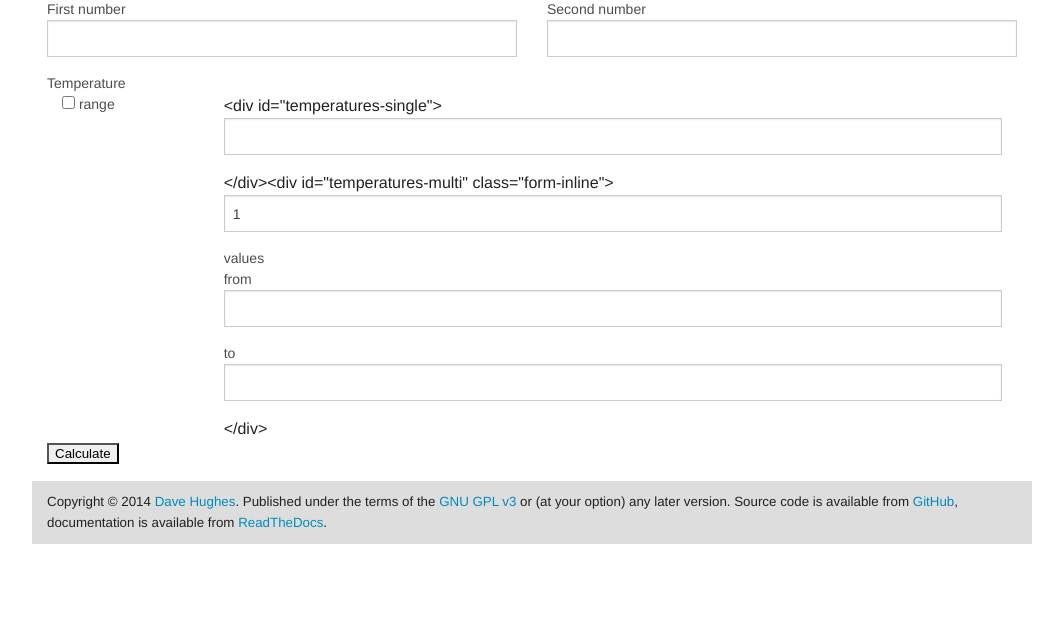
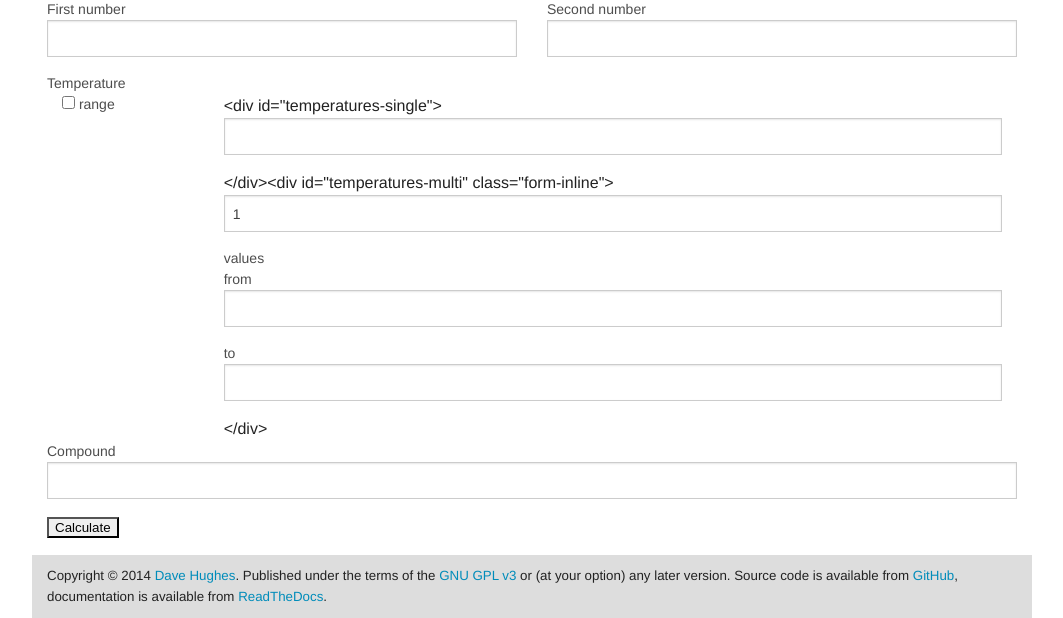
Before and after one commit to waveform-computing/umansysprop, a Flask app: page /tool/test in a window 1280 px wide. Shown: the part 251-869 px from the top of the page, without its empty margins (108-1171 px from the left). Before the commit the page ends 795 px from the top, so only its background shows below. Run offline with Flask 2, Linux system fonts and the light colour scheme; some libraries are stand-ins or nearby versions.

Commit message:
Added single-value SMILES field

```diff
--- a/umansysprop/forms.py
+++ b/umansysprop/forms.py
@@ -32,8 +32,10 @@
 
 import math
 
+import pybel
 from wtforms import Form
 from wtforms.fields import (
+    Field,
     BooleanField,
     FloatField,
     RadioField,
@@ -46,6 +48,8 @@
     FileField,
     FormField,
     SubmitField,
+    FormField,
+    FieldList,
     )
 from wtforms.fields.html5 import (
     SearchField,
@@ -73,8 +77,25 @@
     AnyOf,
     NoneOf,
     )
+from wtforms.widgets import TextInput
 
 from .html import html, literal, content, tag
+
+
+class SMILESField(Field):
+    widget = TextInput()
+
+    def _value(self):
+        if self.data:
+            return self.data.write(b'smi').decode('ascii')
+        else:
+            return u''
+
+    def process_formdata(self, valuelist):
+        if valuelist:
+            self.data = pybel.readstring(b'smi', valuelist[0].encode('ascii'))
+        else:
+            self.data = None
 
 
 def frange(start, stop=None, step=1.0):
--- a/umansysprop/templates/test.html
+++ b/umansysprop/templates/test.html
@@ -14,4 +14,9 @@
     {{ render_field(form.temperatures) }}
   </div>
 </div>
+<div class="row">
+  <div class="small-12 columns">
+    {{ render_field(form.compound) }}
+  </div>
+</div>
 {% endblock %}
--- a/umansysprop/tools/test.py
+++ b/umansysprop/tools/test.py
@@ -38,7 +38,8 @@
     number1 = IntegerField('First number', validators=[InputRequired()])
     number2 = IntegerField('Second number', validators=[InputRequired()])
     temperatures = FloatRangeField('Temperature', validators=[InputRequired(), NumberRange(min=0.0, max=100.0)])
+    compound = SMILESField('Compound', validators=[InputRequired()])
 
 
-def handler(number1, number2, temperatures):
-    return {'result': number1 + number2, 'range': list(temperatures)}
+def handler(number1, number2, temperatures, compound):
+    return {'result': number1 + number2, 'range': list(temperatures), 'formula': compound.formula}
```
